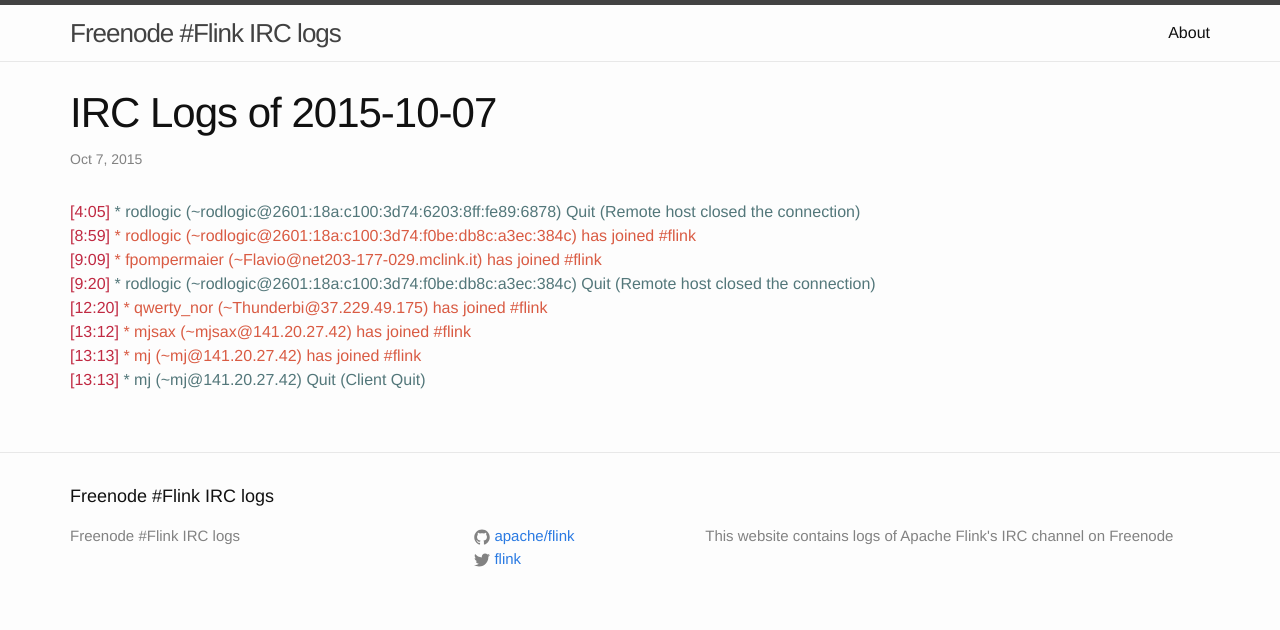
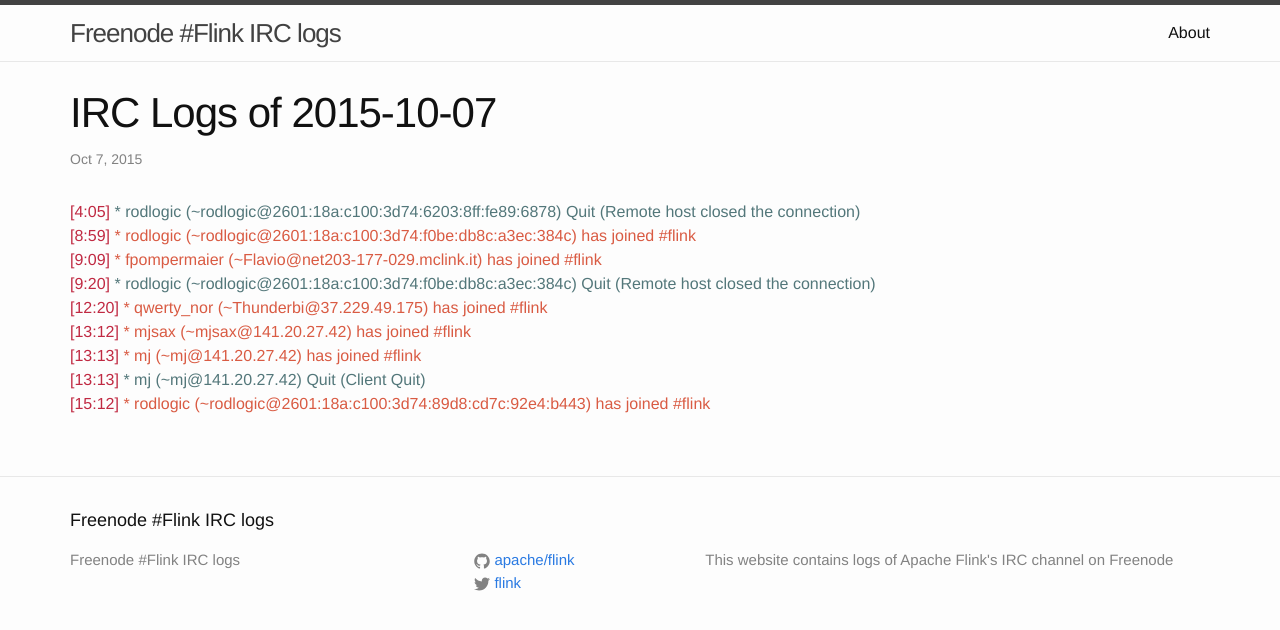
Before and after one commit to flink-irc-logs/flink-irc-logs.github.io, a Jekyll site: the page built from _posts/2015-10-07-logs.markdown, in a window 1280 px wide. Shown: the top 630 px of the page. Built offline with Jekyll 4.4.1, drawn with Linux system fonts in a browser that asks for light colours.

Commit message:
Update of the logs on Wed Oct  7 15:24:13 CEST 2015

```diff
--- a/_posts/2015-10-07-logs.markdown
+++ b/_posts/2015-10-07-logs.markdown
@@ -12,3 +12,4 @@
 <span class="irc-date">[13:12]</span> <span class="irc-green">* mjsax (~mjsax@141.20.27.42) has joined #flink</span><br />
 <span class="irc-date">[13:13]</span> <span class="irc-green">* mj (~mj@141.20.27.42) has joined #flink</span><br />
 <span class="irc-date">[13:13]</span> <span class="irc-navy">* mj (~mj@141.20.27.42) Quit (Client Quit)</span><br />
+<span class="irc-date">[15:12]</span> <span class="irc-green">* rodlogic (~rodlogic@2601:18a:c100:3d74:89d8:cd7c:92e4:b443) has joined #flink</span><br />
```
